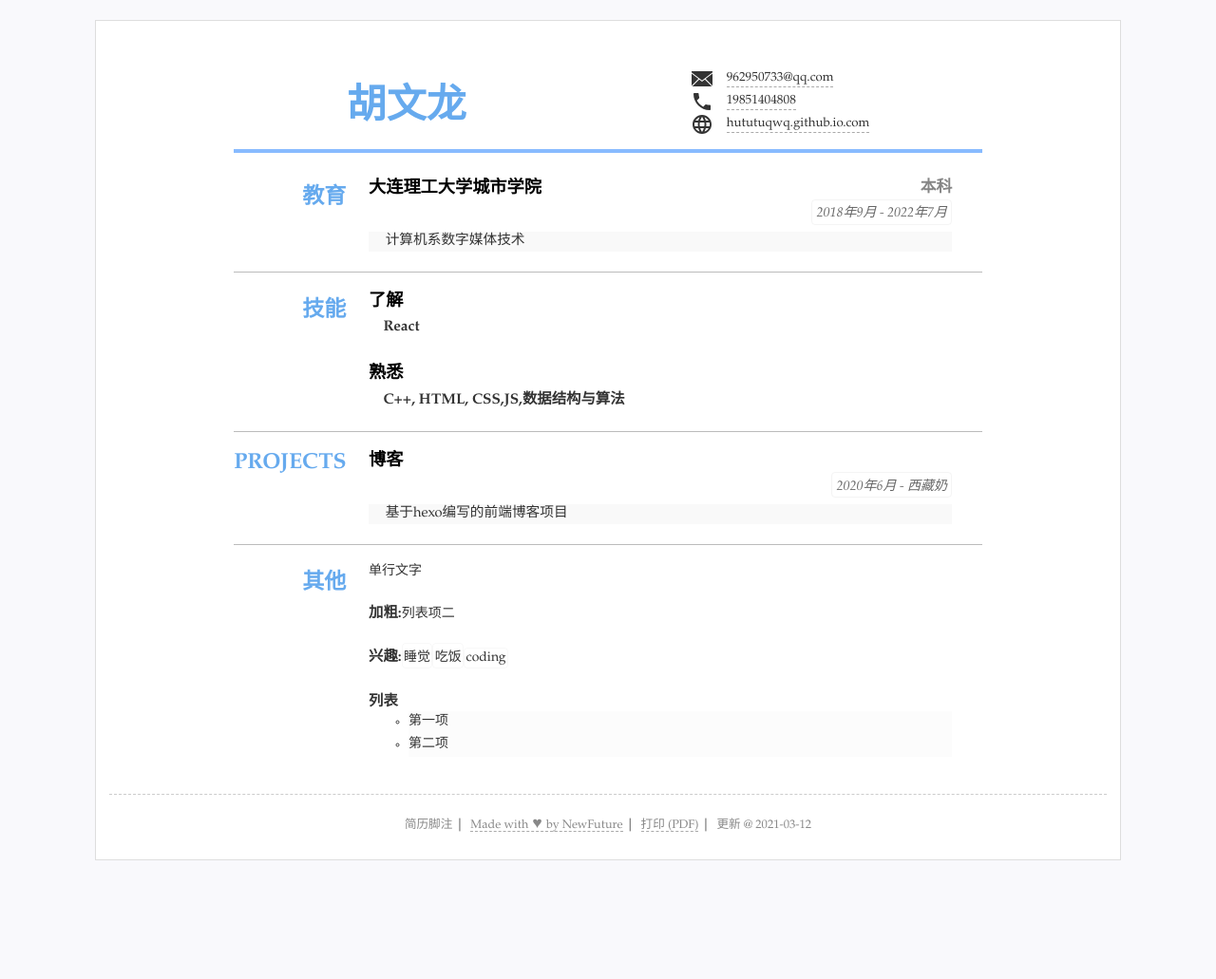
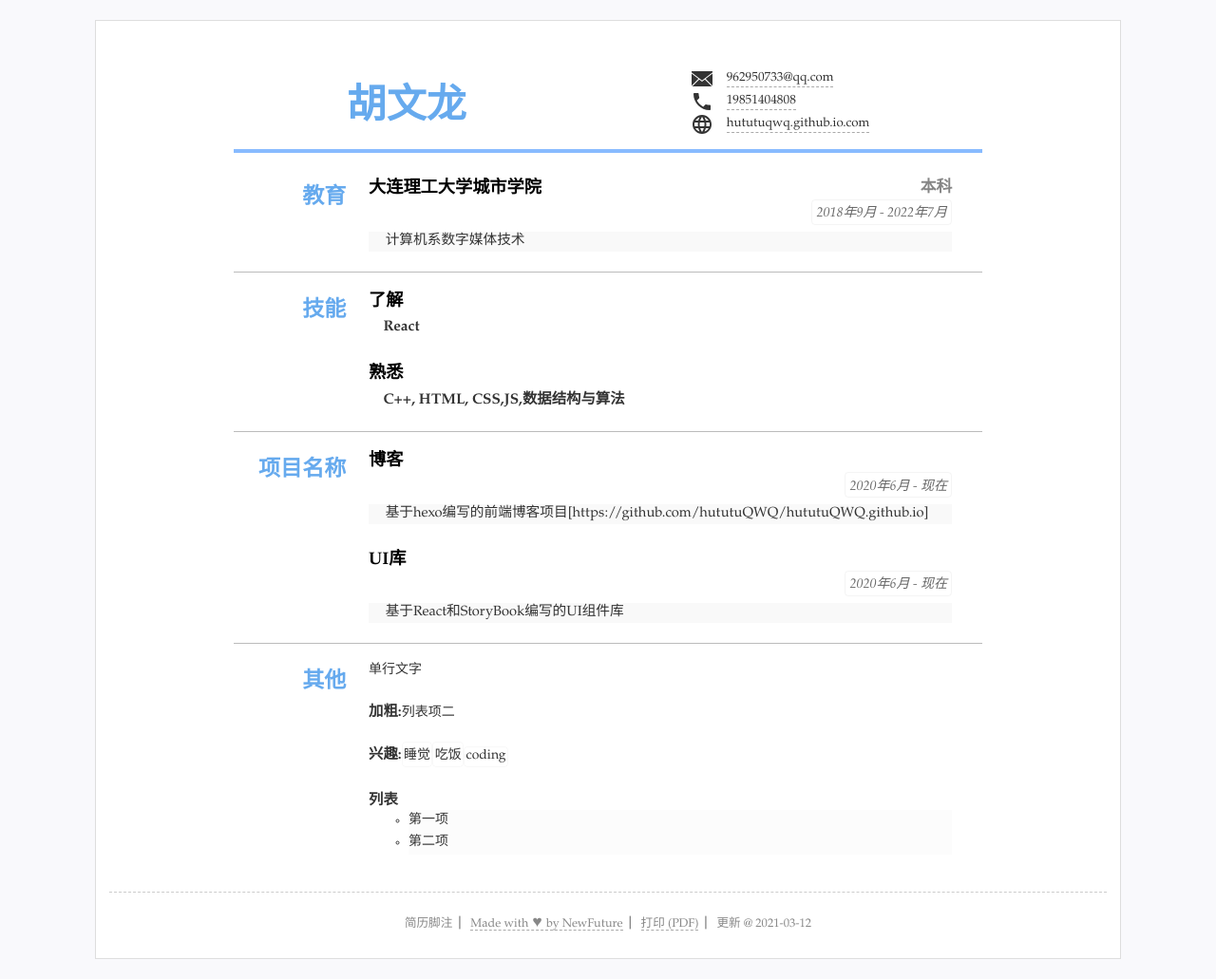
Before and after one commit to hututuQWQ/resume, a Jekyll site: the page built from index.html, in a window 1280 px wide. Shown: the whole page at 95% size. Built offline with Jekyll 4.4.1, drawn with Linux system fonts in a browser that asks for light colours; before the commit the page ends 927 px from its top, so only the background shows below that.

Commit message:
Update resume.yml

```diff
--- a/_data/resume.yml
+++ b/_data/resume.yml
@@ -38,11 +38,14 @@ main: #简历主要内容，
   - title: 熟悉
     summary: C++, HTML, CSS,JS,数据结构与算法
 - type: projects
-  name: Projects
+  name: 项目名称
   content:
   - title: 博客
-    duration: 2020年6月 - 西藏奶
-    detail: 基于hexo编写的前端博客项目
+    duration: 2020年6月 - 现在
+    detail: 基于hexo编写的前端博客项目[https://github.com/hututuQWQ/hututuQWQ.github.io]
+  - title: UI库
+    duration: 2020年6月 - 现在
+    detail: 基于React和StoryBook编写的UI组件库
 
 #others 其他简略内容(列表)
 others: #其他列表显示
```
